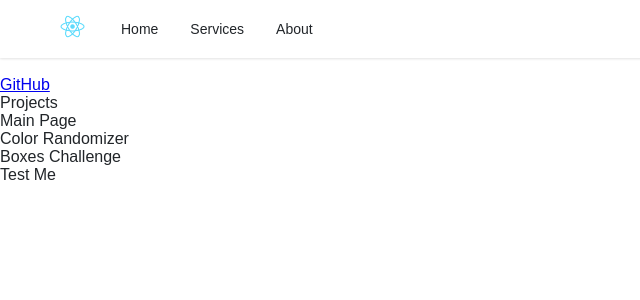
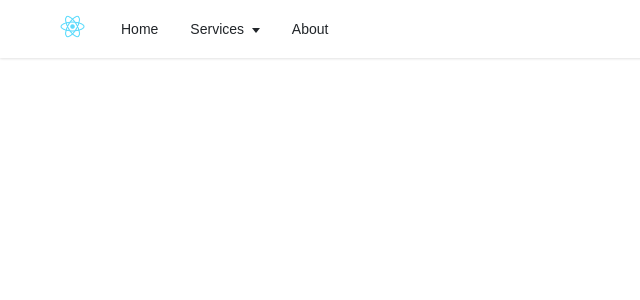
Before and after one commit to DerenB/react-snippets, a React (Create React App) app: page / in a window 1280 px wide. Shown: the top 300 px of the page, without its empty margins (0-640 px from the left). Built offline with nearby package versions, Linux system fonts and the light colour scheme.

Commit message:
Navbar finished

```diff
--- a/src/navbar/Dropdown.js
+++ b/src/navbar/Dropdown.js
@@ -0,0 +1,15 @@
+import Menu from "./Menu";
+
+const Dropdown = ({ submenus, dropdown, depthLevel }) => {
+    depthLevel = depthLevel + 1;
+    const dropdownClass = depthLevel > 1 ? "dropdown-submenu" : "";
+    return (
+        <ul className={`dropdown ${dropdownClass} ${dropdown ? "show" : ""}`}>
+            {submenus.map((submenu, index) => (
+                <Menu items={submenu} key={index} depthLevel={depthLevel} />
+            ))}
+        </ul>
+    );
+};
+
+export default Dropdown;
--- a/src/navbar/Header.js
+++ b/src/navbar/Header.js
@@ -1,25 +1,10 @@
 import React from "react";
 import Navbar from "./Navbar.js";
-
-// Import Data Items
-import ListItemProjects from "./ListItemProjects";
-import HeaderData from "./HeaderData";
 
 // Styles
 import "../styles/header.css";
 
 export default function Header() {
-    const projectItems = HeaderData.map(project => {
-        return (
-            <li>
-                <ListItemProjects
-                    id={project.id}
-                    title={project.title}
-                />
-            </li>
-        )
-    })
-
     return (
         <header>
             <div className="nav-area">
@@ -28,28 +13,6 @@ export default function Header() {
                 </a>
                 <Navbar />
             </div>
-
-
-
-            <div>
-                <ul className="navbar">
-                    <li>
-
-                    </li>
-                    <li>
-                        <a href="https://github.com/Deren-Web-Development-Projects" target="_blank" rel="noopener noreferrer">GitHub</a>
-                    </li>
-                    <li className="navbar-projects">
-                        Projects
-                        <ul className="navbar-list-projects">
-                            {projectItems}
-                        </ul>
-                    </li>
-                </ul>
-            </div>
-
-
-
         </header>
     );
 }
--- a/src/navbar/HeaderData.js
+++ /dev/null
@@ -1,18 +0,0 @@
-export default [
-    {
-        id: 1,
-        title: "Main Page"
-    },
-    {
-        id: 2,
-        title: "Color Randomizer"
-    },
-    {
-        id: 3,
-        title: "Boxes Challenge"
-    },
-    {
-        id: 4,
-        title: "Test Me"
-    }
-]
--- a/src/navbar/ListItemProjects.js
+++ /dev/null
@@ -1,10 +0,0 @@
-import React from "react";
-import "../styles/header.css";
-
-export default function ListItemProjects(props) {
-    return (
-        <div class="project-list-item">
-            {props.title}
-        </div>
-    );
-}
--- /dev/null
+++ b/src/navbar/Menu.js
@@ -0,0 +1,52 @@
+import { useState, useEffect, useRef } from "react";
+import Dropdown from "./Dropdown";
+
+const Menu = ({ items, depthLevel }) => {
+    const [dropdown, setDropdown] = useState(false);
+    let ref = useRef();
+    useEffect(() => {
+        const handler = (event) => {
+            if (dropdown && ref.current && !ref.current.contains(event.target)) {
+                setDropdown(false);
+            }
+        };
+        document.addEventListener("mousedown", handler);
+        document.addEventListener("touchstart", handler);
+        return () => {
+            // Cleanup the event listener
+            document.removeEventListener("mousedown", handler);
+            document.removeEventListener("touchstart", handler);
+        };
+    }, [dropdown]);
+
+    const onMouseEnter = () => {
+        window.innerWidth > 960 && setDropdown(true);
+    };
+
+    const onMouseLeave = () => {
+        window.innerWidth > 960 && setDropdown(false);
+    };
+
+    return (
+        <li className="menu-items" ref={ref} onMouseEnter={onMouseEnter} onMouseLeave={onMouseLeave}>
+            {items.submenu ? (
+                <>
+                    <button
+                        type="button"
+                        aria-haspopup="menu"
+                        aria-expanded={dropdown ? "true" : "false"}
+                        onClick={() => setDropdown((prev) => !prev)}
+                    >
+                        {items.title}{" "}
+                        {depthLevel > 0 ? <span>&raquo;</span> : <span className="arrow" />}
+                    </button>
+                    <Dropdown submenus={items.submenu} dropdown={dropdown} depthLevel={depthLevel} />
+                </>
+            ) : (
+                <a href="/#">{items.title}</a>
+            )}
+        </li>
+    );
+};
+
+export default Menu;
--- a/src/navbar/MenuItems.js
+++ b/src/navbar/MenuItems.js
@@ -3,7 +3,34 @@ export const menuItems = [
         title: "Home"
     },
     {
-        title: "Services"
+        title: "Services",
+        submenu: [
+            {
+                title: "web design"
+            },
+            {
+                title: "web development",
+                submenu: [
+                    {
+                        title: "Frontend"
+                    },
+                    {
+                        title: "Backend",
+                        submenu: [
+                            {
+                                title: "NodeJS"
+                            },
+                            {
+                                title: "PHP"
+                            }
+                        ]
+                    }
+                ]
+            },
+            {
+                title: "SEO"
+            }
+        ]
     },
     {
         title: "About"
--- a/src/navbar/Navbar.js
+++ b/src/navbar/Navbar.js
@@ -1,16 +1,14 @@
 import React from "react";
 import { menuItems } from "./MenuItems";
+import Menu from "./Menu";
 
 const Navbar = () => {
     return (
         <nav>
             <ul className="menus">
                 {menuItems.map((menu, index) => {
-                    return (
-                        <li className="menu-items" key={index}>
-                            <a href="/#">{menu.title}</a>
-                        </li>
-                    );
+                    const depthLevel = 0;
+                    return <Menu items={menu} key={index} depthLevel={depthLevel} />;
                 })}
             </ul>
         </nav>
--- /dev/null
+++ b/src/projects/HeaderProject.js
@@ -0,0 +1,2 @@
+// Project source / Guide :
+// https://blog.logrocket.com/creating-multilevel-dropdown-menu-react/
```
